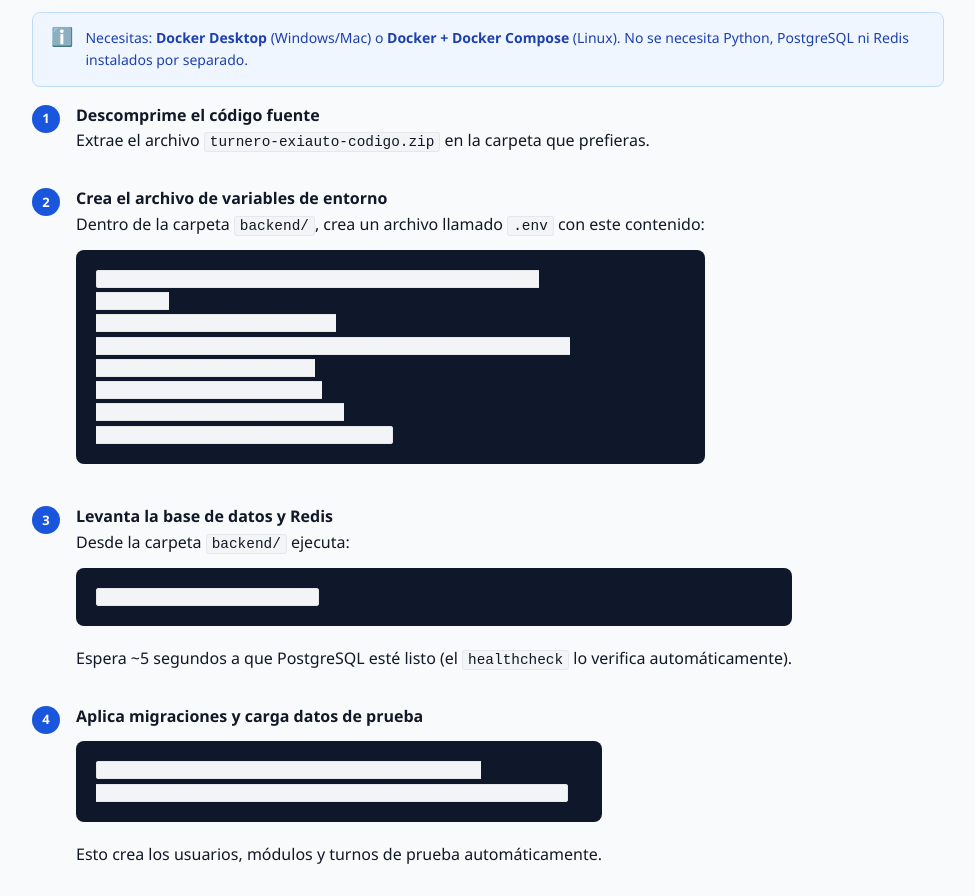
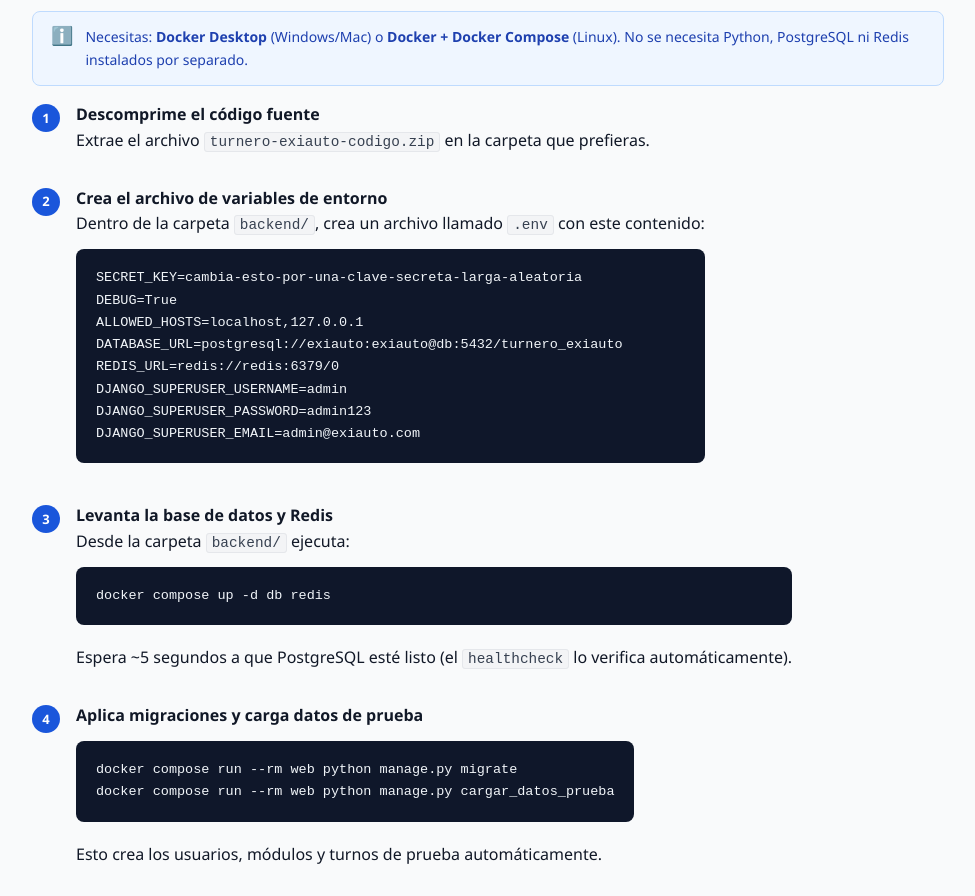
Before and after one commit to jonbandes/turnero-exiauto-entrega, a plain HTML site: page index.html in a window 1280 px wide. Shown: the part 3040-3936 px from the top of the page, without its empty margins (152-1127 px from the left). Drawn offline with Linux system fonts and the light colour scheme.

Commit message:
fix: bloques de código — elimina fondo blanco heredado

```diff
--- a/index.html
+++ b/index.html
@@ -97,19 +97,26 @@
 
     /* ── Code block ──────────────────────────────────── */
     pre {
-      background: #0f172a; color: #f1f5f9;
+      background: #0f172a !important; color: #f1f5f9 !important;
       border-radius: 8px; padding: 18px 20px;
       font-size: 13.5px; line-height: 1.65;
       overflow-x: auto; margin: 12px 0 20px;
     }
-    pre code { color: #f1f5f9; background: none; border: none; padding: 0; font-size: inherit; }
+    pre * {
+      background: transparent !important;
+      color: #f1f5f9 !important;
+      border: none !important;
+      padding: 0 !important;
+      font-size: inherit !important;
+      text-decoration: none !important;
+    }
     code { font-family: 'Courier New', monospace; }
 
-    /* ── Inline code ─────────────────────────────────── */
-    p code, li code, td code {
+    /* ── Inline code (fuera de pre) ──────────────────── */
+    :not(pre) > code {
       background: #f3f4f6; border: 1px solid #e5e7eb;
-      border-radius: 3px; padding: 1px 5px;
-      font-size: .9em; font-family: 'Courier New', monospace;
+      border-radius: 3px; padding: 1px 5px !important;
+      font-size: .9em; color: #374151;
     }
 
     /* ── Alert ───────────────────────────────────────── */
@@ -157,11 +164,12 @@
 
     /* ── Arch diagram ────────────────────────────────── */
     .arch {
-      background: var(--code-bg); color: var(--code-text);
+      background: #0f172a !important; color: #f1f5f9 !important;
       border-radius: 10px; padding: 24px 28px;
       font-family: 'Courier New', monospace; font-size: 13px; line-height: 1.8;
       overflow-x: auto;
     }
+    .arch * { background: transparent !important; color: #f1f5f9 !important; border: none !important; }
 
     /* ── Footer ──────────────────────────────────────── */
     footer {
```
